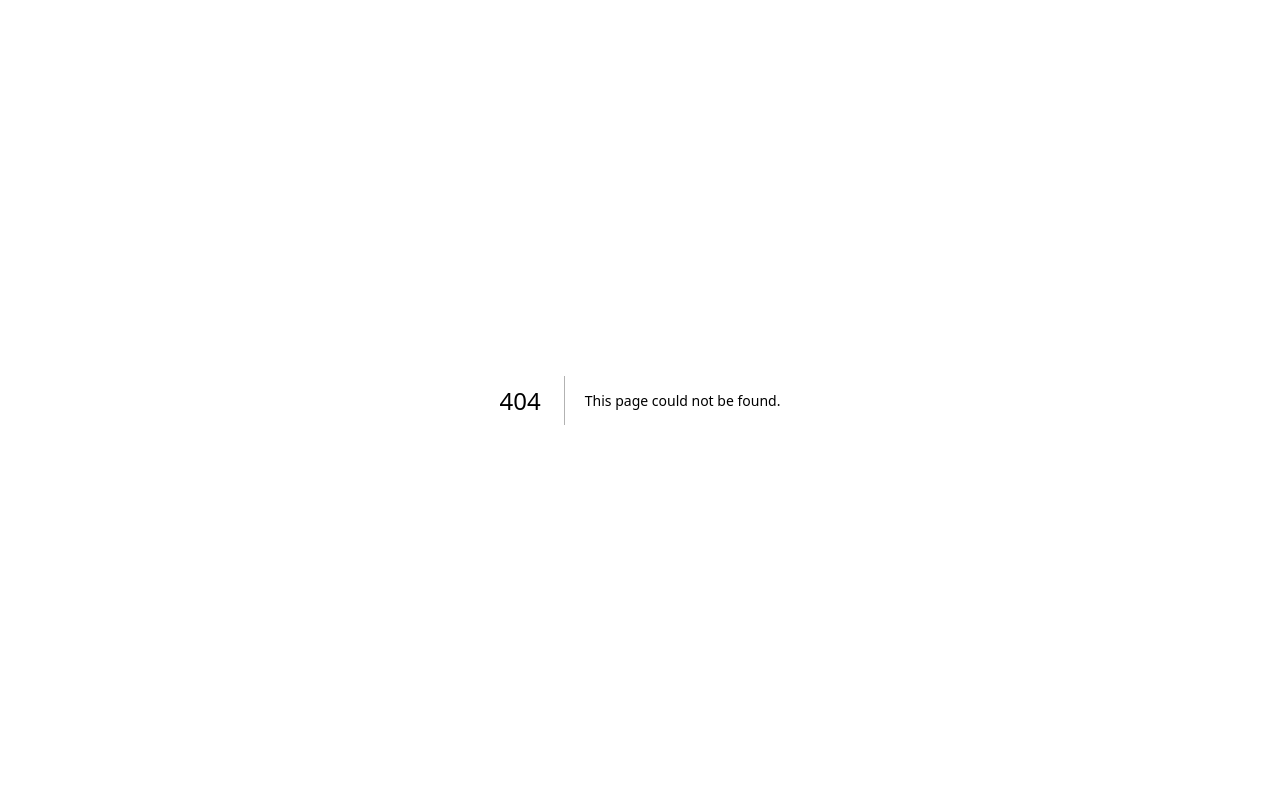
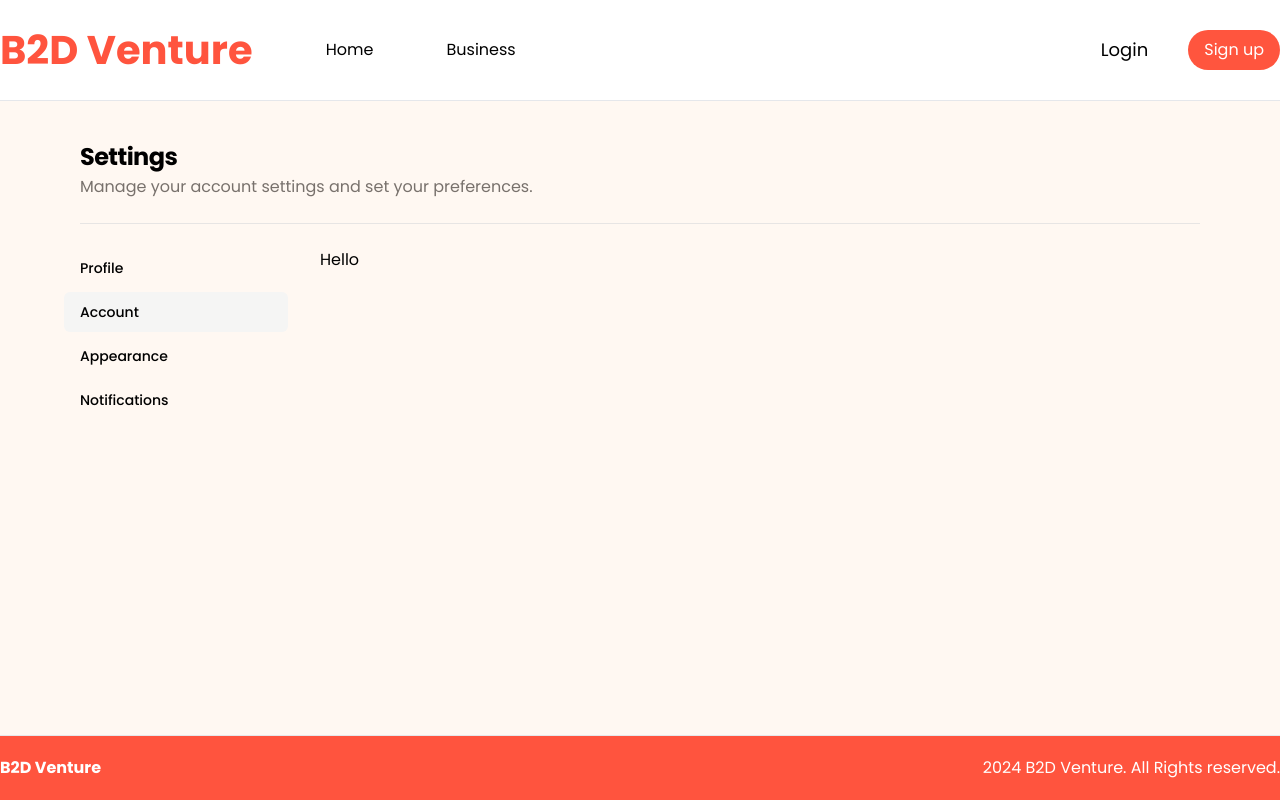
Before and after one commit to woraamy/B2D-Venture, a Next.js app in the folder b2d-venture/: page /settings/account in a window 1280 px wide. Before the commit this address had no page. Built offline with nearby package versions, Linux system fonts and the light colour scheme.

Commit message:
Create layout for setting page

```diff
--- /dev/null
+++ b/b2d-venture/app/(root)/settings/account/page.tsx
@@ -0,0 +1,9 @@
+function page() {
+  return (
+    <div>
+      Hello
+    </div>
+  )
+}
+
+export default page
--- /dev/null
+++ b/b2d-venture/app/(root)/settings/layout.tsx
@@ -0,0 +1,54 @@
+import { Metadata } from "next"
+import { Separator } from "@/components/ui/separator"
+import { SidebarNav } from "@/components/ui/sidebar-nav"
+
+export const metadata: Metadata = {
+  title: "Forms",
+  description: "Advanced form example using react-hook-form and Zod.",
+}
+
+const sidebarNavItems = [
+  {
+    title: "Profile",
+    href: "/settings/profile",
+  },
+  {
+    title: "Account",
+    href: "/settings/account",
+  },
+  {
+    title: "Appearance",
+    href: "/settings/appearance",
+  },
+  {
+    title: "Notifications",
+    href: "/settings/notifications",
+  },
+
+]
+
+interface SettingsLayoutProps {
+  children: React.ReactNode
+}
+
+export default function SettingsLayout({ children }: SettingsLayoutProps) {
+  return (
+    <>
+      <div className="space-y-6 p-10 pb-16 ml-10 mr-10 md:block">
+        <div className="space-y-0.5">
+          <h2 className="text-2xl font-bold tracking-tight">Settings</h2>
+          <p className="text-muted-foreground">
+            Manage your account settings and set your preferences.
+          </p>
+        </div>
+        <Separator className="my-6" />
+        <div className="flex flex-col space-y-8 lg:flex-row lg:space-x-12 lg:space-y-0">
+          <aside className="-mx-4 lg:w-1/5">
+            <SidebarNav items={sidebarNavItems} />
+          </aside>
+          <div className="flex-1 lg:max-w-2xl">{children}</div>
+        </div>
+      </div>
+    </>
+  )
+}
--- a/b2d-venture/components/ui/sidebar-nav.tsx
+++ b/b2d-venture/components/ui/sidebar-nav.tsx
@@ -4,7 +4,7 @@ import Link from "next/link"
 import { usePathname } from "next/navigation"
 
 import { cn } from "@/lib/utils"
-import { buttonVariants } from "@/registry/new-york/ui/button"
+import { buttonVariants } from  "@/components/ui/button";
 
 interface SidebarNavProps extends React.HTMLAttributes<HTMLElement> {
   items: {
```
Also changed, not shown: b2d-venture/components/ui/button.jsx (deleted, +0 -47 lines), 1 other file (tests, documents, lock files or other folders).
